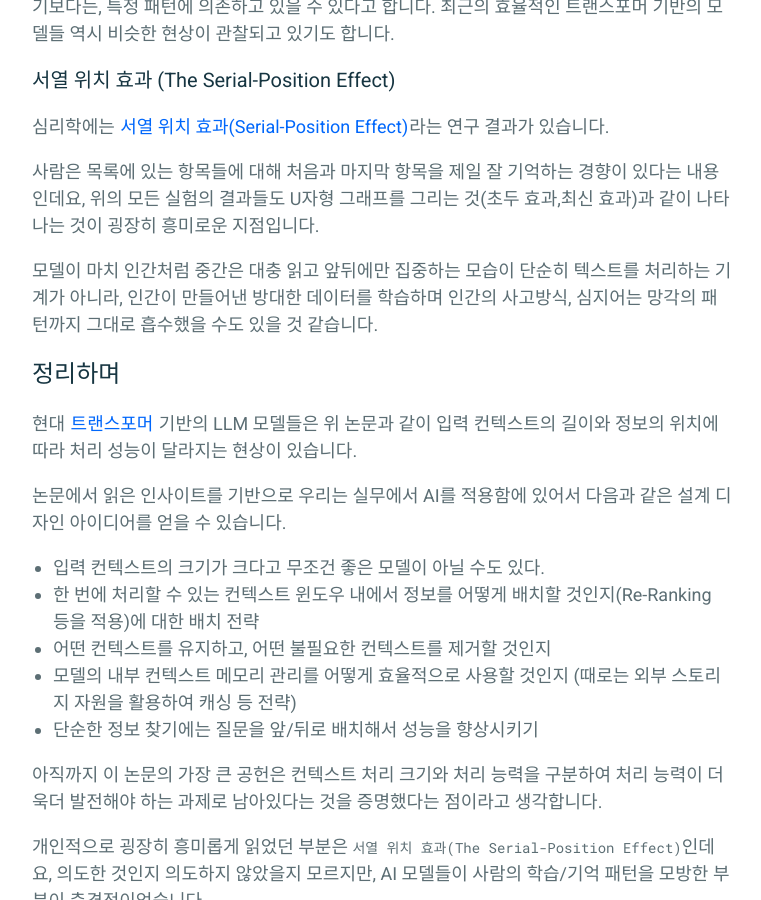
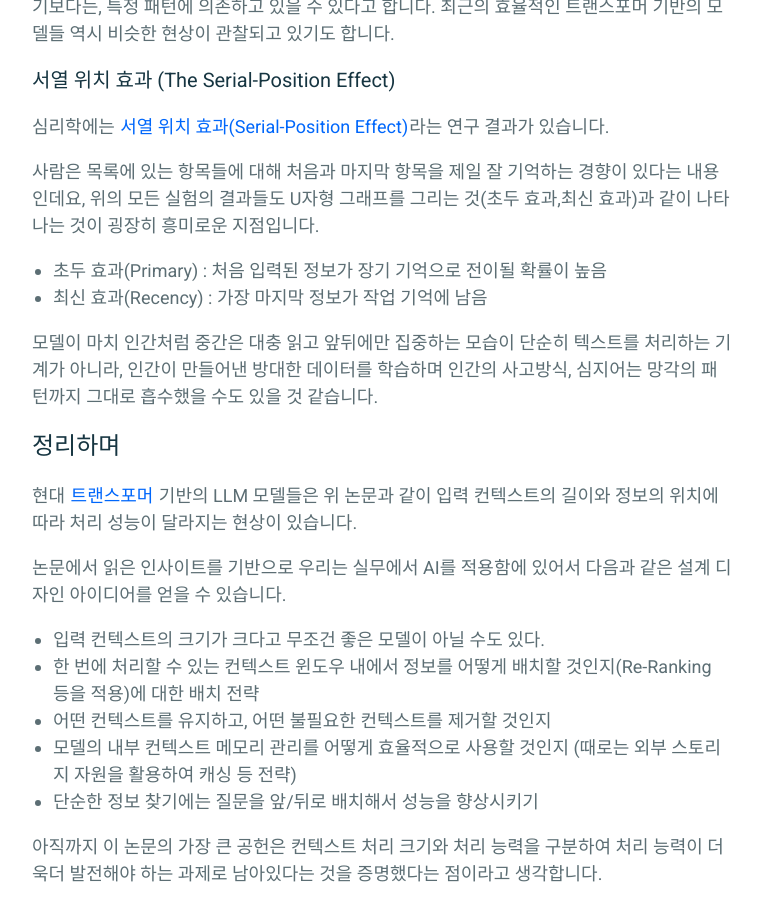
Before and after one commit to parkhuiwo0/parkhuiwo0.github.io, a Jekyll site: the page built from _posts/2026-03-27-Lost-In-the-Middle.md, in a window 1280 px wide and 900 px high, scrolled down 12280 px. Shown: the whole window, without its empty margins (258-1019 px from the left). Built offline with Jekyll 4.4.1, drawn with Linux system fonts in a browser that asks for light colours.

Commit message:
Update 2026-03-27-Lost-In-the-Middle.md

```diff
--- a/_posts/2026-03-27-Lost-In-the-Middle.md
+++ b/_posts/2026-03-27-Lost-In-the-Middle.md
@@ -350,6 +350,9 @@ Transformer 모델의 시대에서도 상황은 비슷합니다. 모델이 컨
 
 사람은 목록에 있는 항목들에 대해 처음과 마지막 항목을 제일 잘 기억하는 경향이 있다는 내용인데요, 위의 모든 실험의 결과들도 U자형 그래프를 그리는 것(초두 효과,최신 효과)과 같이 나타나는 것이 굉장히 흥미로운 지점입니다.
 
+- 초두 효과(Primary) : 처음 입력된 정보가 장기 기억으로 전이될 확률이 높음
+- 최신 효과(Recency) : 가장 마지막 정보가 작업 기억에 남음
+
 모델이 마치 인간처럼 중간은 대충 읽고 앞뒤에만 집중하는 모습이 단순히 텍스트를 처리하는 기계가 아니라, 인간이 만들어낸 방대한 데이터를 학습하며 인간의 사고방식, 심지어는 망각의 패턴까지 그대로 흡수했을 수도 있을 것 같습니다.
 
 
```
